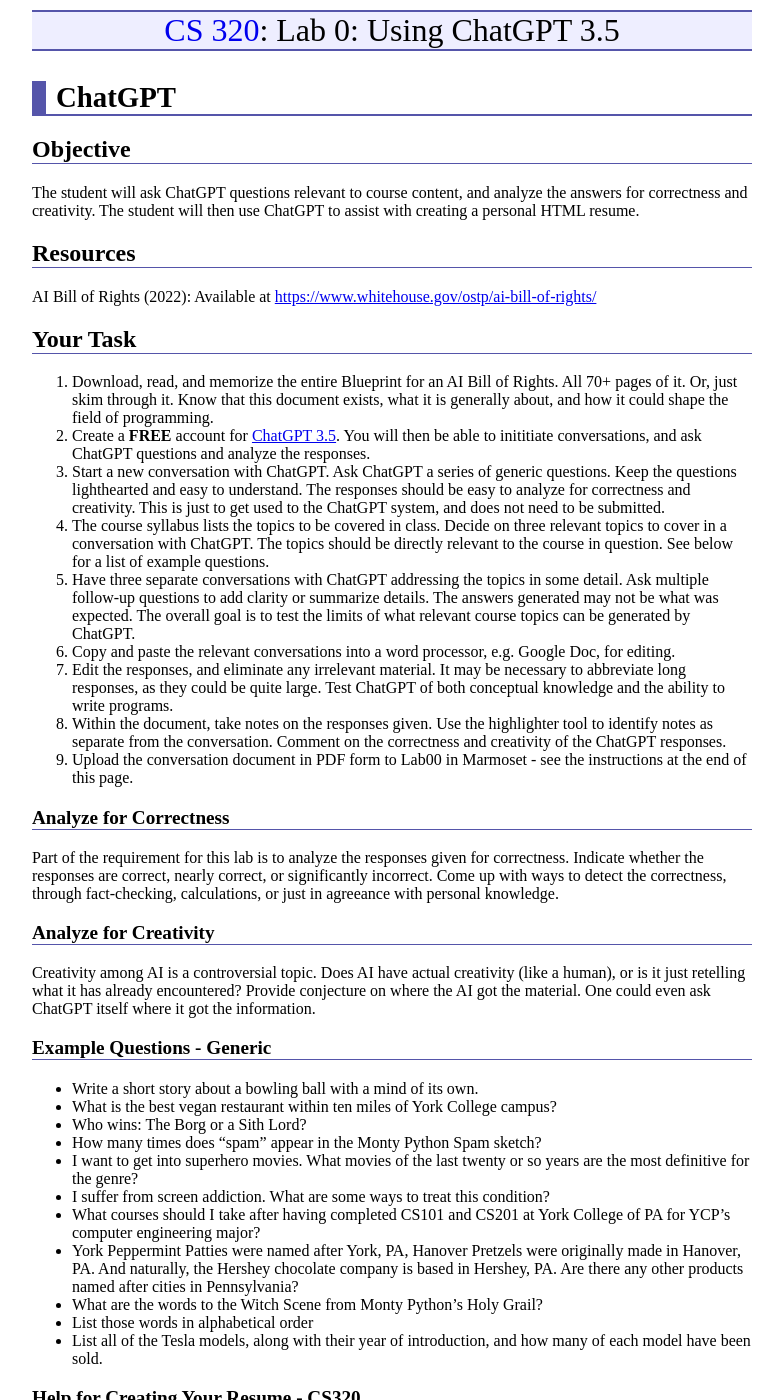
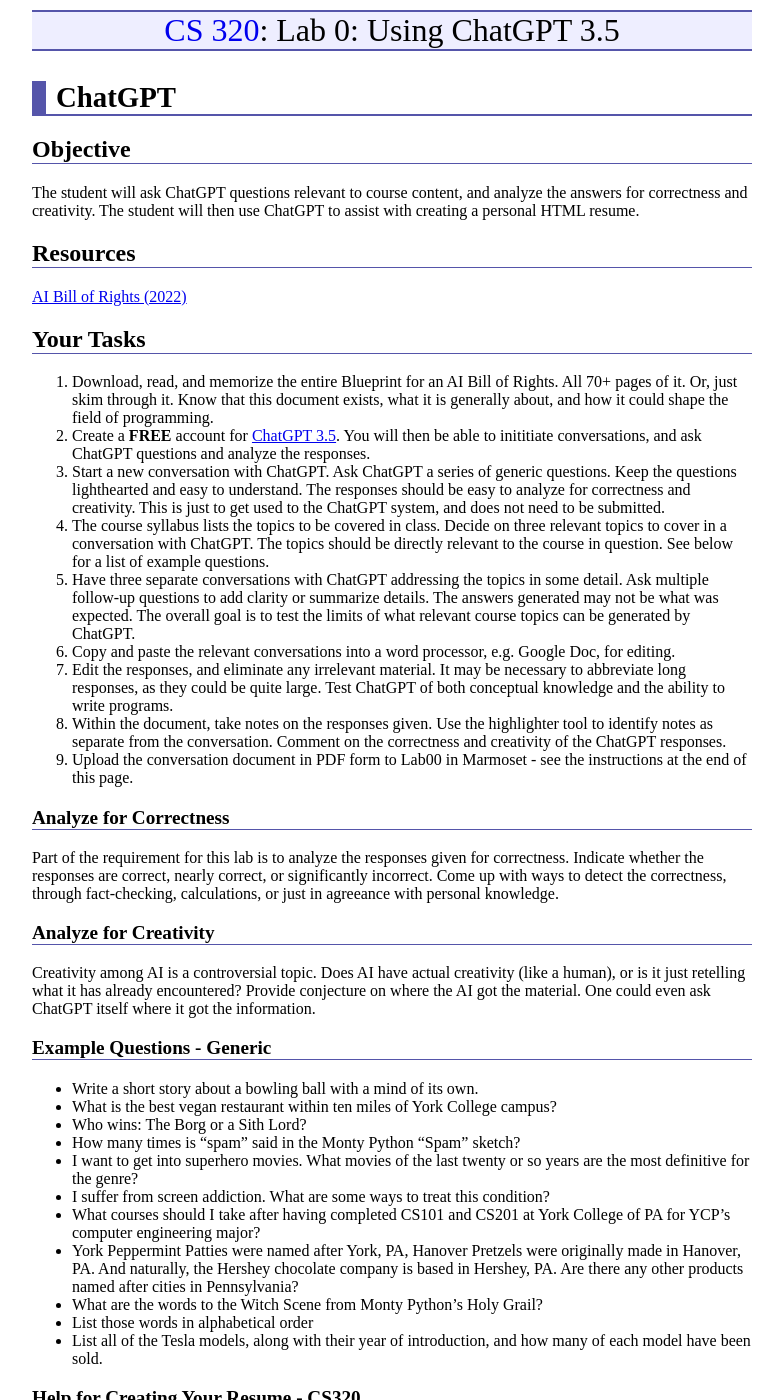
Before and after one commit to ycpcs/cs320-spring2025, a Jekyll site: the page built from labs/lab00.md, in a window 1280 px wide and 1400 px high. Shown: the whole window, without its empty margins (248-1031 px from the left). Built offline with Jekyll 4.4.1, drawn with Linux system fonts in a browser that asks for light colours.

Commit message:
updated AI Bill of Rights

```diff
--- a/labs/lab00.md
+++ b/labs/lab00.md
@@ -12,9 +12,9 @@ The student will ask ChatGPT questions relevant to course content, and analyze t
 
 ## Resources
 
-AI Bill of Rights (2022): Available at [https://www.whitehouse.gov/ostp/ai-bill-of-rights/](https://www.whitehouse.gov/ostp/ai-bill-of-rights/)
+[AI Bill of Rights (2022)](../resources/WhiteHouse-AIBillOfRights-Oct2022.pdf)
 
-## Your Task
+## Your Tasks
 
 1. Download, read, and memorize the entire Blueprint for an AI Bill of Rights. All 70+ pages of it.  Or, just skim through it. Know that this document exists, what it is generally about, and how it could shape the field of programming.
 2. Create a **FREE** account for [ChatGPT 3.5](https://chat.openai.com). You will then be able to inititiate conversations, and ask ChatGPT questions and analyze the responses.
@@ -39,7 +39,7 @@ Creativity among AI is a controversial topic. Does AI have actual creativity (li
 -   Write a short story about a bowling ball with a mind of its own.
 -   What is the best vegan restaurant within ten miles of York College campus?
 -   Who wins: The Borg or a Sith Lord?
--   How many times does "spam" appear in the Monty Python Spam sketch?
+-   How many times is "spam" said in the Monty Python "Spam" sketch?
 -   I want to get into superhero movies. What movies of the last twenty or so years are the most definitive for the genre?
 -   I suffer from screen addiction. What are some ways to treat this condition?
 -   What courses should I take after having completed CS101 and CS201 at York College of PA for YCP's computer engineering major?
```
Also changed, not shown: lectures/lecture01a.md (+2 -2 lines), resources/index.md (+6 -0 lines), 1 other file.
